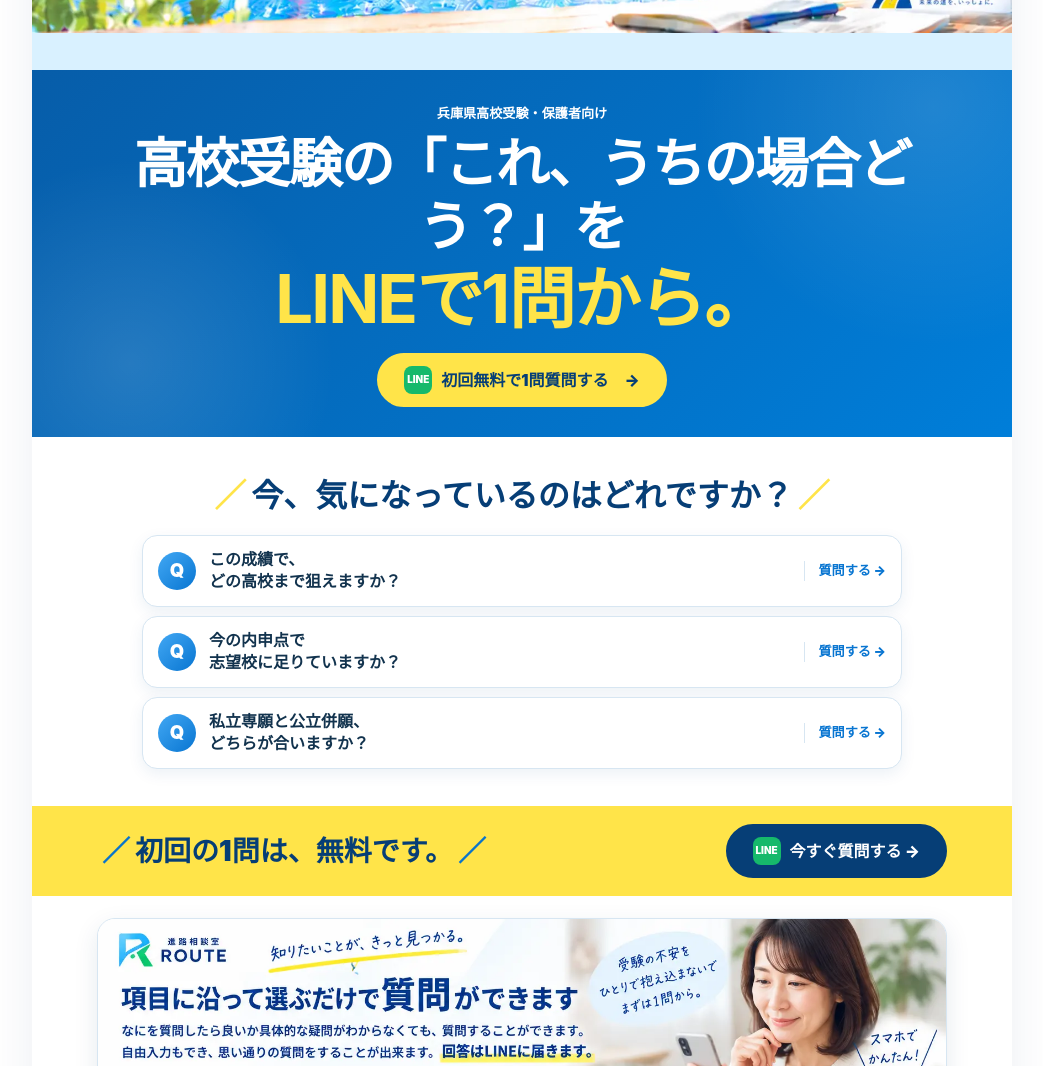
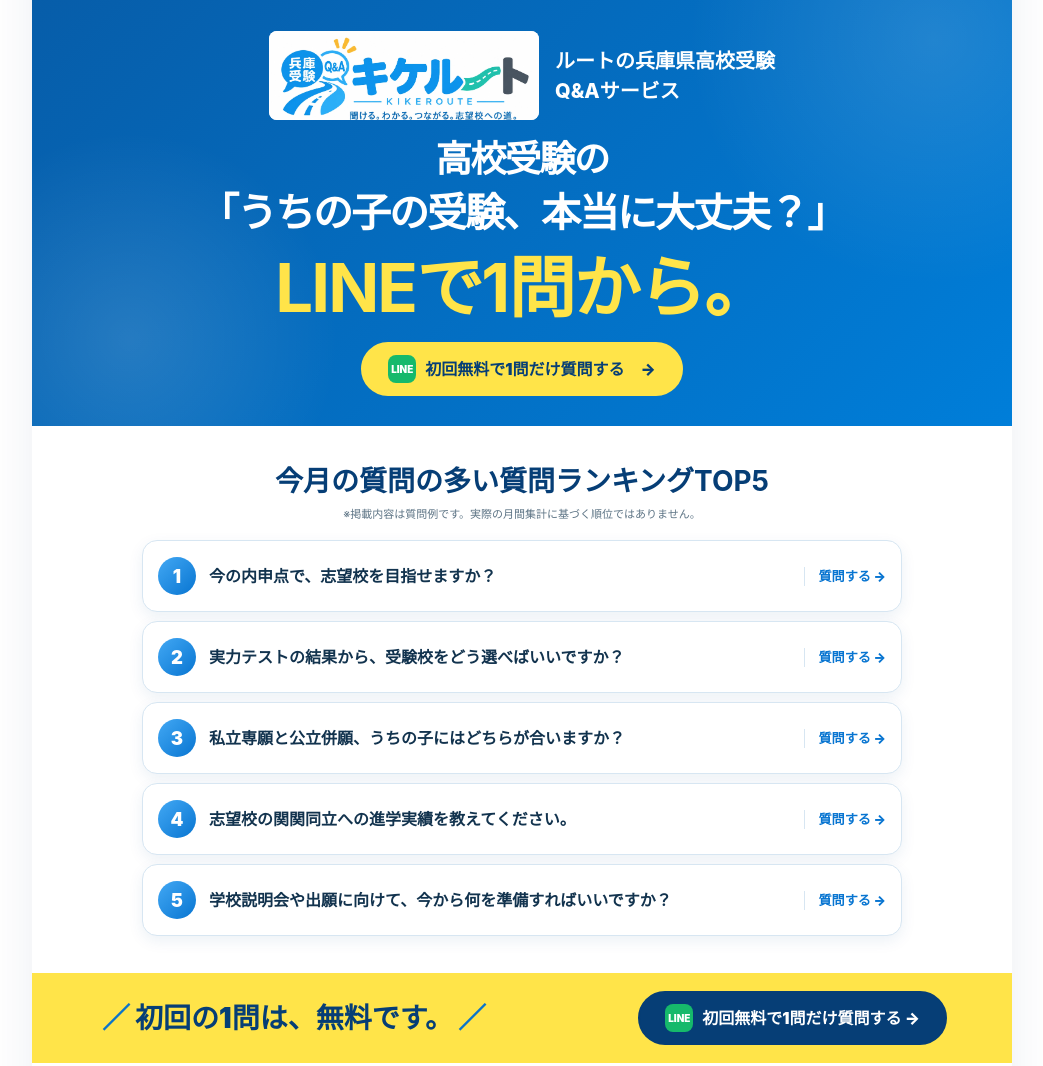
Before and after one commit to jukensoudan-route/new, a plain HTML site: page index.html in a window 1280 px wide. Shown: the part 399-1465 px from the top of the page, without its empty margins (118-1161 px from the left). Drawn offline with Linux system fonts and the light colour scheme.

Commit message:
Update homepage hero, Kikeroute logo, headings and five question examples

```diff
--- a/index.html
+++ b/index.html
@@ -37,23 +37,45 @@ footer{padding:18px 0 88px;background:#052e57;color:#dcecff;text-align:center;fo
 @media(max-width:700px){.answergrid{grid-template-columns:1fr}.answerlead{padding:14px}.coursegrid{grid-template-columns:1.2fr .8fr}.course{padding:13px 10px}.course .courseprice{font-size:1.28rem}.course ul{font-size:.68rem}.consultvisuals{grid-template-columns:1fr 1fr;gap:7px}.visualcard{padding:8px}.visualcard h3{font-size:.78rem}.visualcard p{font-size:.65rem}}
 @media(max-width:390px){.coursegrid,.consultvisuals{grid-template-columns:1fr}}
 
+
+/* September 2026 homepage update */
+.hero{padding:0;margin:0;line-height:0;background:#fff}
+.hero img{width:100%;height:auto;max-height:none;object-fit:contain}
+.service-brand{display:flex;justify-content:center;align-items:center;gap:16px;margin:0 auto 18px}
+.service-logo{width:270px;flex-shrink:0;aspect-ratio:3.05;overflow:hidden;background:#fff;border-radius:8px}
+.service-logo img{width:100%;height:auto;transform:translateY(-16%)}
+.service-brand p{margin:0;text-align:left;font-size:clamp(14px,2.1vw,20px);font-weight:800}
+.intro h1 .exam-label{display:block;font-size:.68em;margin-bottom:8px}
+.intro h1 .single-line{display:block;white-space:nowrap;font-size:clamp(14px,4.25vw,40px);letter-spacing:-.05em}
+.intro h1 strong{margin-top:12px}
+.questions .title h2{font-size:clamp(18px,3.3vw,28px)}
+.questions .title h2:before,.questions .title h2:after{content:none}
+.questions .title p{font-size:11px}
+@media(max-width:700px){
+.service-brand{gap:9px}.service-logo{width:42%;max-width:220px}
+.service-brand p{font-size:clamp(11px,3vw,17px)}
+.freein{flex-direction:column}.freein .cta{width:92%;font-size:.88rem}
+}
+
 </style>
 </head>
 <body>
 <div class="page">
 <header><div class="wrap head"><a class="brand" href="#top"><img src="https://jukensoudan-route.github.io/assets/route-logo.webp" alt="ROUTE"><b>兵庫県高校受験 保護者相談室 ROUTE</b></a><button class="menu" aria-label="メニュー">☰</button></div></header>
 <main id="top">
-<section class="hero"><img src="assets/route-title-hero.webp?v=20260914-1" alt="兵庫県高校受験専門 ROUTE"></section>
+<section class="hero"><img src="assets/route-title-20260915.webp" alt="兵庫県高校受験専門 ROUTE"></section>
 
-<section class="intro"><div class="wrap"><div class="eyebrow">兵庫県高校受験・保護者向け</div><h1>高校受験の「これ、うちの場合どう？」を<strong>LINEで1問から。</strong></h1><a class="cta" href="https://jukensoudan-route.github.io/route-qa/" target="_blank" rel="noopener"><span class="lineicon">LINE</span>初回無料で1問質問する　→</a></div></section>
+<section class="intro"><div class="wrap"><div class="service-brand"><div class="service-logo"><img src="assets/kikeroute-logo.webp" alt="キケルート" width="1774" height="887"></div><p>ルートの兵庫県高校受験<br class="service-break"> Q&Aサービス</p></div><h1><span class="exam-label">高校受験の</span><span class="single-line">「うちの子の受験、本当に大丈夫？」</span><strong>LINEで1問から。</strong></h1><a class="cta" href="https://jukensoudan-route.github.io/route-qa/" target="_blank" rel="noopener"><span class="lineicon">LINE</span>初回無料で1問だけ質問する　→</a></div></section>
 
-<section class="questions"><div class="wrap"><div class="title"><h2>今、気になっているのはどれですか？</h2></div><div class="qlist">
-<a class="qitem" href="https://jukensoudan-route.github.io/route-qa/" target="_blank"><span class="qicon">Q</span><span class="qtext">この成績で、<br>どの高校まで狙えますか？</span><span class="qgo">質問する →</span></a>
-<a class="qitem" href="https://jukensoudan-route.github.io/route-qa/" target="_blank"><span class="qicon">Q</span><span class="qtext">今の内申点で<br>志望校に足りていますか？</span><span class="qgo">質問する →</span></a>
-<a class="qitem" href="https://jukensoudan-route.github.io/route-qa/" target="_blank"><span class="qicon">Q</span><span class="qtext">私立専願と公立併願、<br>どちらが合いますか？</span><span class="qgo">質問する →</span></a>
+<section class="questions"><div class="wrap"><div class="title"><h2>今月の質問の多い質問ランキングTOP5</h2><p>※掲載内容は質問例です。実際の月間集計に基づく順位ではありません。</p></div><div class="qlist">
+<a class="qitem" href="https://jukensoudan-route.github.io/route-qa/" target="_blank" rel="noopener"><span class="qicon">1</span><span class="qtext">今の内申点で、志望校を目指せますか？</span><span class="qgo">質問する →</span></a>
+<a class="qitem" href="https://jukensoudan-route.github.io/route-qa/" target="_blank" rel="noopener"><span class="qicon">2</span><span class="qtext">実力テストの結果から、受験校をどう選べばいいですか？</span><span class="qgo">質問する →</span></a>
+<a class="qitem" href="https://jukensoudan-route.github.io/route-qa/" target="_blank" rel="noopener"><span class="qicon">3</span><span class="qtext">私立専願と公立併願、うちの子にはどちらが合いますか？</span><span class="qgo">質問する →</span></a>
+<a class="qitem" href="https://jukensoudan-route.github.io/route-qa/" target="_blank" rel="noopener"><span class="qicon">4</span><span class="qtext">志望校の関関同立への進学実績を教えてください。</span><span class="qgo">質問する →</span></a>
+<a class="qitem" href="https://jukensoudan-route.github.io/route-qa/" target="_blank" rel="noopener"><span class="qicon">5</span><span class="qtext">学校説明会や出願に向けて、今から何を準備すればいいですか？</span><span class="qgo">質問する →</span></a>
 </div></div></section>
 
-<section class="freeband"><div class="wrap freein"><div class="freecopy">初回の1問は、無料です。</div><a class="cta dark" href="https://jukensoudan-route.github.io/route-qa/" target="_blank"><span class="lineicon">LINE</span>今すぐ質問する →</a></div></section>
+<section class="freeband"><div class="wrap freein"><div class="freecopy">初回の1問は、無料です。</div><a class="cta dark" href="https://jukensoudan-route.github.io/route-qa/" target="_blank"><span class="lineicon">LINE</span>初回無料で1問だけ質問する →</a></div></section>
 
 
 <section class="qna-guide" aria-label="ROUTE Q&Aの使い方"><div class="wrap"><a class="qna-guide-image" href="assets/qna-how-it-works.webp?v=20260915-1" target="_blank" rel="noopener"><img src="assets/qna-how-it-works.webp?v=20260915-1" alt="項目に沿って選ぶだけで質問でき、自由入力した質問への回答がLINEに届くまでの流れ" loading="lazy" width="1536" height="1024"></a><p class="qna-guide-note">画像をタップすると大きく表示できます</p></div></section>
@@ -70,10 +92,10 @@ footer{padding:18px 0 88px;background:#052e57;color:#dcecff;text-align:center;fo
 
 <section class="faq"><div class="wrap"><div class="title"><h2>よくあるご質問</h2></div><div class="faqlist"><details><summary>どのような質問ができますか？</summary><p>志望校、内申点、実力テスト、私立専願・併願、受験日程など、兵庫県高校受験に関する質問ができます。</p></details><details><summary>回答はどのくらいで届きますか？</summary><p>営業時間内は目安5〜30分です。営業時間は12:00〜24:00、月曜休業です。</p></details><details><summary>支払い方法を教えてください。</summary><p>クレジットカード・電子決済をご利用いただけます。初回の1問は無料です。</p></details></div></div></section>
 
-<section class="final"><div class="wrap"><a class="cta" href="https://jukensoudan-route.github.io/route-qa/" target="_blank"><span class="lineicon">LINE</span>初回無料で1問質問する　→</a><p>兵庫県の子どもたちの未来を、保護者と一緒に考えます。</p></div></section>
+<section class="final"><div class="wrap"><a class="cta" href="https://jukensoudan-route.github.io/route-qa/" target="_blank"><span class="lineicon">LINE</span>初回無料で1問だけ質問する　→</a><p>兵庫県の子どもたちの未来を、保護者と一緒に考えます。</p></div></section>
 </main>
 <footer>© 2026 兵庫県高校受験 保護者相談室 ROUTE</footer>
-<div class="sticky"><a class="cta" href="https://jukensoudan-route.github.io/route-qa/" target="_blank"><span class="lineicon">LINE</span>初回無料で1問質問する</a></div>
+<div class="sticky"><a class="cta" href="https://jukensoudan-route.github.io/route-qa/" target="_blank"><span class="lineicon">LINE</span>初回無料で1問だけ質問する</a></div>
 </div>
 </body>
 </html>
```
Also changed, not shown: assets/kikeroute-logo.webp (added), assets/route-title-20260915.webp (added).
